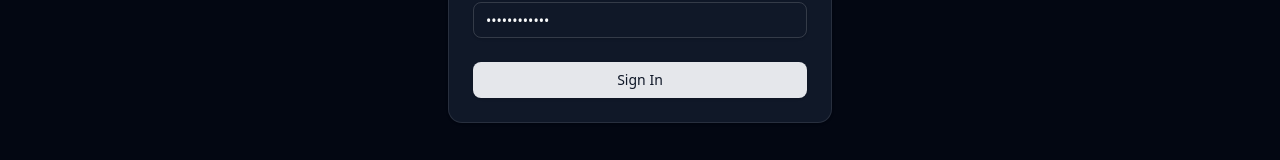
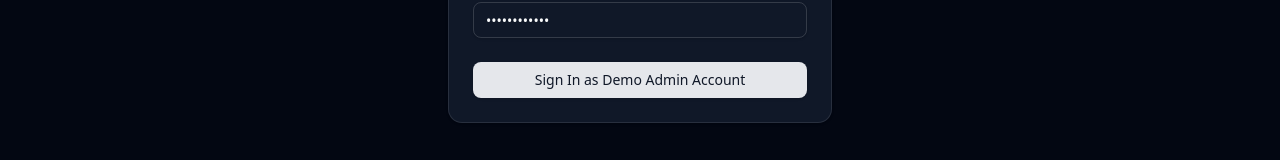
Before and after one commit to whiteou7/IT3180-2025I-SE02, a Next.js app: page /login in a window 1280 px wide. Shown: the part 329-489 px from the top of the page. Built offline with nearby package versions, Linux system fonts and the light colour scheme.

Commit message:
fix: no auth implementation so using demo account for now

```diff
--- a/pages/login.tsx
+++ b/pages/login.tsx
@@ -38,7 +38,7 @@ export default function LoginPage() {
         </CardContent>
         <CardFooter>
           <Button onClick={handleLogin} className="w-full">
-            <Link href="/">Sign In</Link>
+            <Link href="/">Sign In as Demo Admin Account</Link>
           </Button>
         </CardFooter>
       </Card>
```
